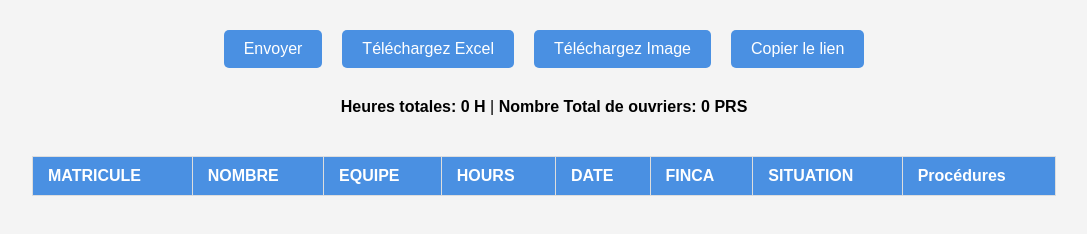
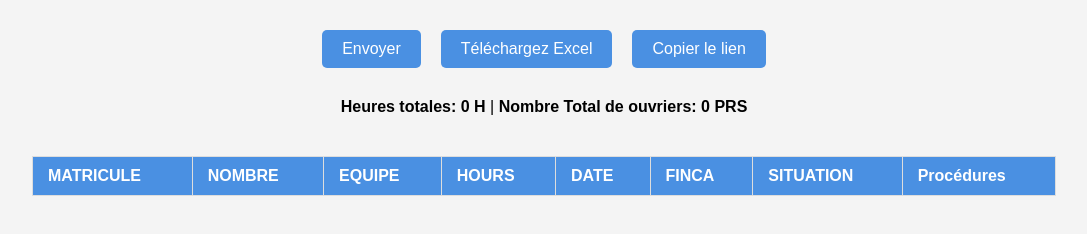
Before and after one commit to aroma-RH/F20POINTAGE, a plain HTML site: page index.html in a window 1280 px wide. Shown: the whole page, without its empty margins (96-1183 px from the left). Drawn offline with nearby package versions, Linux system fonts and the light colour scheme; no server answers.

Commit message:
Update index.html

```diff
--- a/index.html
+++ b/index.html
@@ -182,7 +182,7 @@
     <button id="takeScreenshot1" onclick="downloadExcel()">Envoyer</button>
     <button id="takeScreenshot1" onclick="downloadExcel1()">Téléchargez Excel</button>
     <button id="downloadExcel" style="display: none;">Téléchargez Excel</button>
-    <button id="takeScreenshot">Téléchargez Image</button>
+    <button id="takeScreenshot" style="display: none;">Téléchargez Image</button>
     <button id="takeScreenshot1" onclick="copyLink()">Copier le lien</button>
   </div>
   <div style="text-align:center; margin: 20px;">
```
